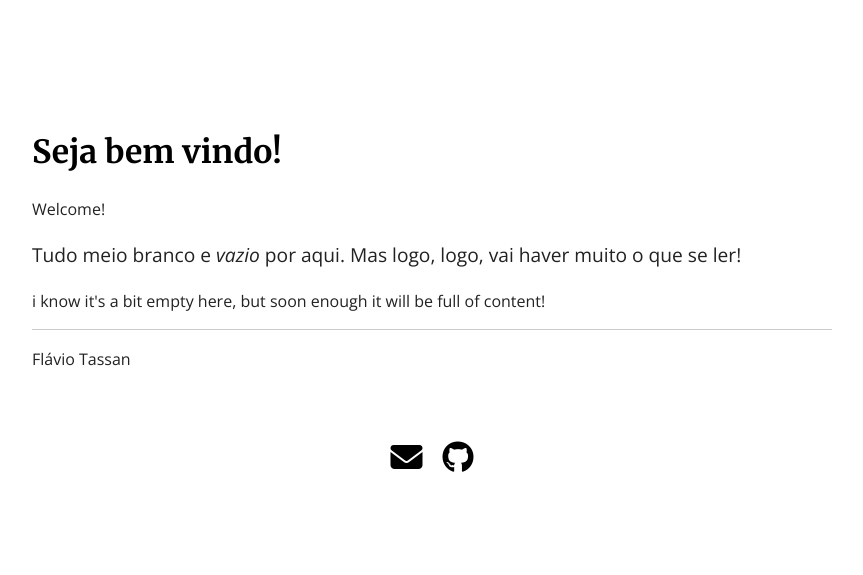
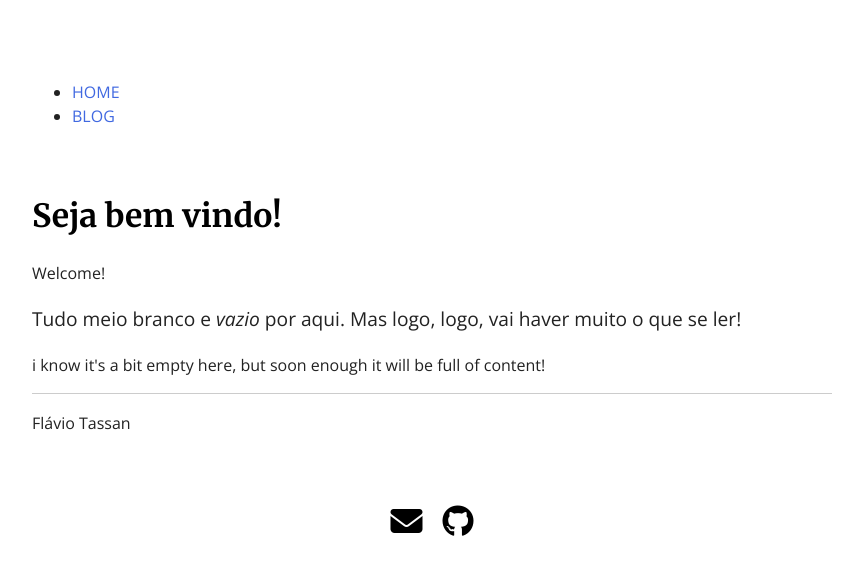
Before and after one commit to tassan/tassan.github.io, a Jekyll site: the page built from index.html, in a window 1280 px wide. Shown: the top 575 px of the page, without its empty margins (208-1071 px from the left). Built offline with Jekyll 4.4.1, drawn with Linux system fonts in a browser that asks for light colours; nearby versions of some CDN libraries.

```diff
--- /dev/null
+++ b/_includes/header.html
@@ -0,0 +1,8 @@
+<header>
+    <nav>
+        <ul>
+            <li><a href="/">Home</a></li>
+            <li><a href="/blog">Blog</a></li>
+        </ul>
+    </nav>
+</header>
--- a/_layouts/default.html
+++ b/_layouts/default.html
@@ -8,6 +8,7 @@
             <p class="browserupgrade">You are using an <strong>outdated</strong> browser. Please <a href="http://browsehappy.com/">upgrade your browser</a> to improve your experience.</p>
         <![endif]-->
 
+       {% include header.html %}
         <!-- Add your site or application content here -->
           <div class="container">
               {{ content }}
--- a/index.html
+++ b/index.html
@@ -2,7 +2,7 @@
 layout: default
 title: Flávio Tassan
 ---
-   <div class="blurb">
+<div class="blurb">
     <h1>Seja bem vindo!</h1>
     <span>Welcome!</span>
     <p>Tudo meio branco e <i>vazio</i> por aqui. Mas logo, logo, vai haver muito o que se ler!</p>
```
Also changed, not shown: about/index.html (added, +16 -0 lines).
